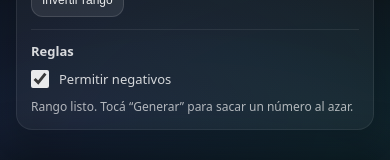
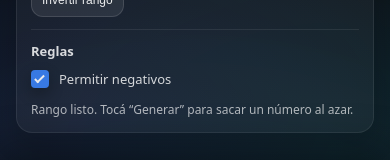
Before and after one commit to hazajulian/ruleta-app, a React (Vite) app: page /random-number in a window 390 px wide. Shown: the part 877-1037 px from the top of the page. Built offline with nearby package versions, Linux system fonts and the light colour scheme.

Commit message:
Fix styling issues in RandomNumberPage try 3

```diff
--- a/src/pages/RandomNumberPage.module.css
+++ b/src/pages/RandomNumberPage.module.css
@@ -348,17 +348,9 @@
   opacity: 0.9;
 }
 
-@media (max-width: 520px) {
-  /* Mobile: make checkboxes readable */
-  input[type="checkbox"] {
-    accent-color: #3b82f6;
-  }
-}
-
 .switchRow input {
   width: 18px;
   height: 18px;
-  accent-color: rgba(255, 255, 255, 0.85);
 }
 
 .hint {
@@ -411,3 +403,69 @@
     text-overflow: ellipsis;
   }
 }
+
+/* =========================================================
+   Mobile only: custom checkbox for "Permitir negativos"
+   Blue box + white check (even when disabled)
+   ========================================================= */
+
+@media (max-width: 520px) {
+  .negToggle {
+    display: inline-flex;
+    align-items: center;
+    gap: 10px;
+  }
+
+  /* Hide native checkbox but keep it accessible */
+  .negInput {
+    position: absolute;
+    opacity: 0;
+    width: 1px;
+    height: 1px;
+    pointer-events: none;
+  }
+
+  .negBox {
+    width: 18px;
+    height: 18px;
+    border-radius: 4px;
+
+    border: 1px solid rgba(255, 255, 255, 0.22);
+    background: rgba(255, 255, 255, 0.06);
+
+    box-shadow: 0 6px 16px rgba(0, 0, 0, 0.35);
+    position: relative;
+    flex: 0 0 18px;
+  }
+
+  /* Checked: blue */
+  .negInput:checked + .negBox {
+    background: #3b82f6;
+    border-color: rgba(59, 130, 246, 0.95);
+  }
+
+  /* White check mark */
+  .negInput:checked + .negBox::after {
+    content: "";
+    position: absolute;
+    left: 5px;
+    top: 2px;
+    width: 5px;
+    height: 10px;
+
+    border: solid #fff;
+    border-width: 0 2px 2px 0;
+    transform: rotate(45deg);
+  }
+
+  /* Disabled state: keep it readable (no gray-out) */
+  .negInput:disabled + .negBox {
+    opacity: 0.95;
+  }
+
+  /* Focus ring */
+  .negInput:focus-visible + .negBox {
+    outline: none;
+    box-shadow: 0 0 0 4px rgba(59, 130, 246, 0.25);
+  }
+}
--- a/src/pages/RandomNumberPage.tsx
+++ b/src/pages/RandomNumberPage.tsx
@@ -364,13 +364,15 @@ export function RandomNumberPage() {
           <div className={styles.block}>
             <h3 className={styles.blockTitle}>Reglas</h3>
 
-            <label className={styles.switchRow}>
+              <label className={`${styles.switchRow} ${styles.negToggle}`}>
                 <input
                   type="checkbox"
                   checked={allowNegative}
                   onChange={(e) => onToggleAllowNegative(e.target.checked)}
                   disabled={isGenerating}
+                  className={styles.negInput}
                 />
+                <span className={styles.negBox} aria-hidden="true" />
                 <span>Permitir negativos</span>
               </label>
 
```
Lines whose indentation alone changed are shown as unchanged.
